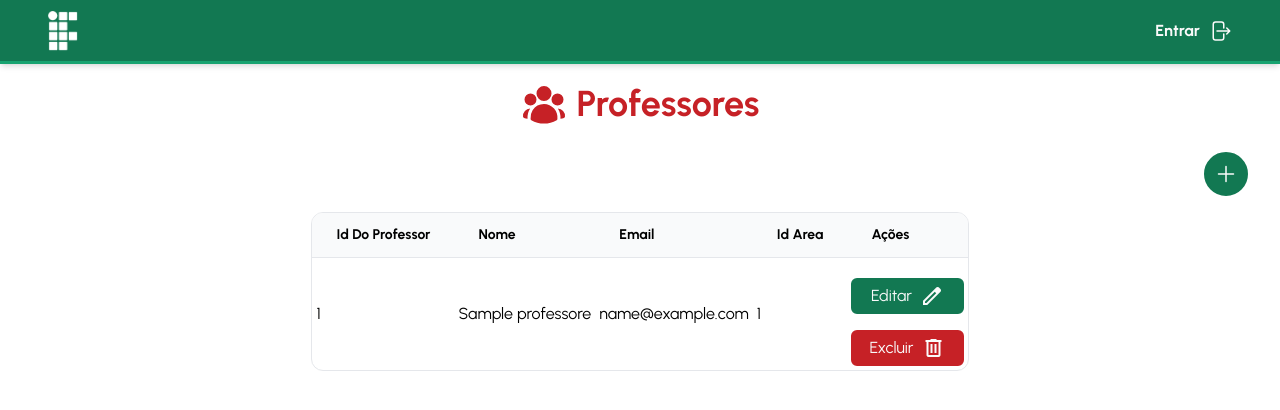
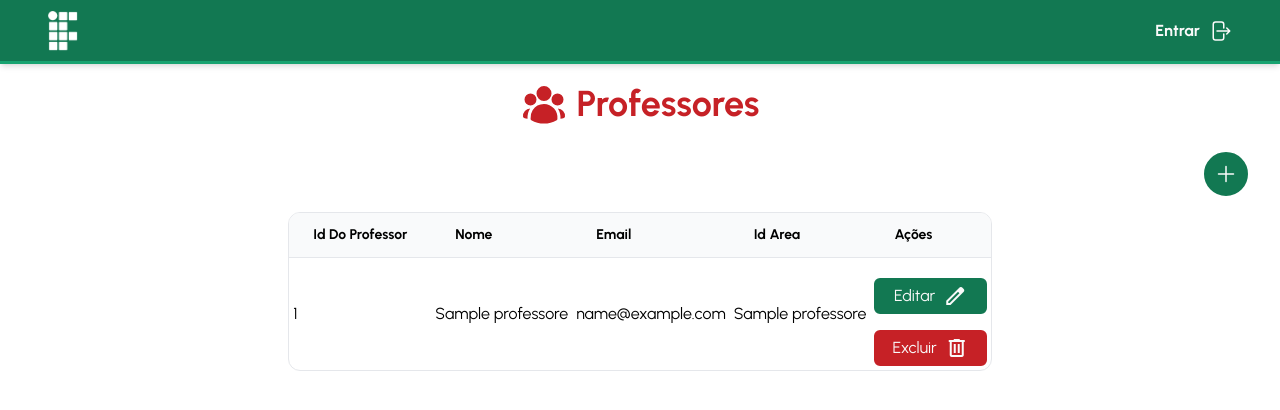
Before and after one commit to LucasAntunesDev/estagios-ifrs, a PHP site: template views/listaProfessores.php in a window 1280 px wide. Shown: the top 410 px of the page. Run offline with PHP 8.4, Linux system fonts and the light colour scheme; the template is opened without the code that fills it: most values are stand-ins (such as "Sample title", 1, 10 or a date in 2020); some libraries are stand-ins or nearby versions.

Commit message:
fix: nome da área na listagem dos professores

```diff
--- a/views/listaProfessores.php
+++ b/views/listaProfessores.php
@@ -52,7 +52,7 @@
                         echo '<td class="p-1 w-min">' . $professor->getId() . '</td>';
                         echo '<td class="p-1 w-min">' . $professor->getNome() . '</td>';
                         echo '<td class="p-1 w-min">' . $professor->getEmail() . '</td>';
-                        echo '<td class="p-1 w-min">' . $professor->getIdArea() . '</td>';
+                        echo '<td class="p-1 w-min">' . $professor->getNomeArea() . '</td>';
                         echo '<td class="p-1 w-min">';
 
                         echo "<a href='professor.php?id=" . $professor->getId() . "' class=' bg-verde-1 rounded-md py-1 px-4 hover:bg-zinc-50
```
